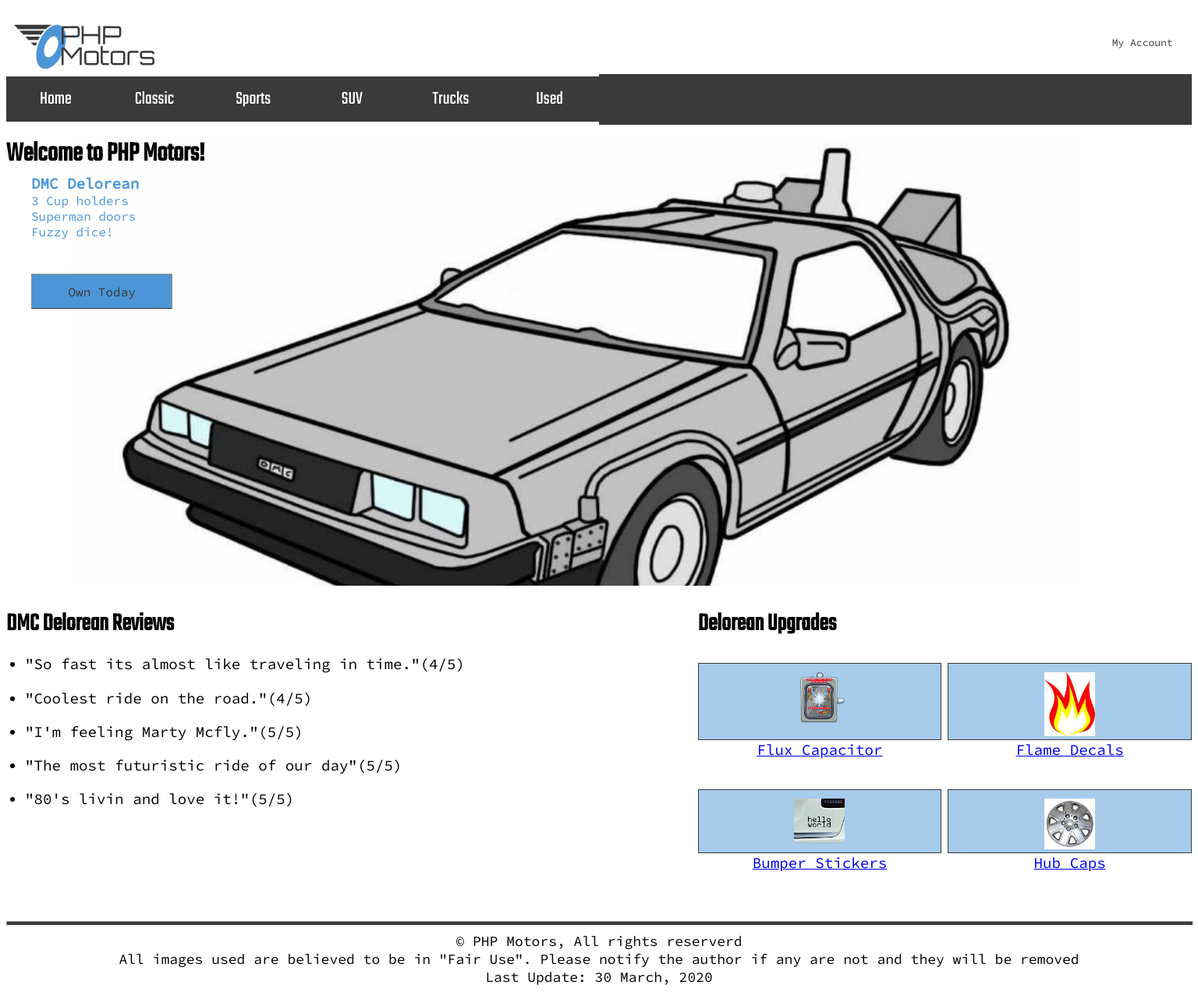
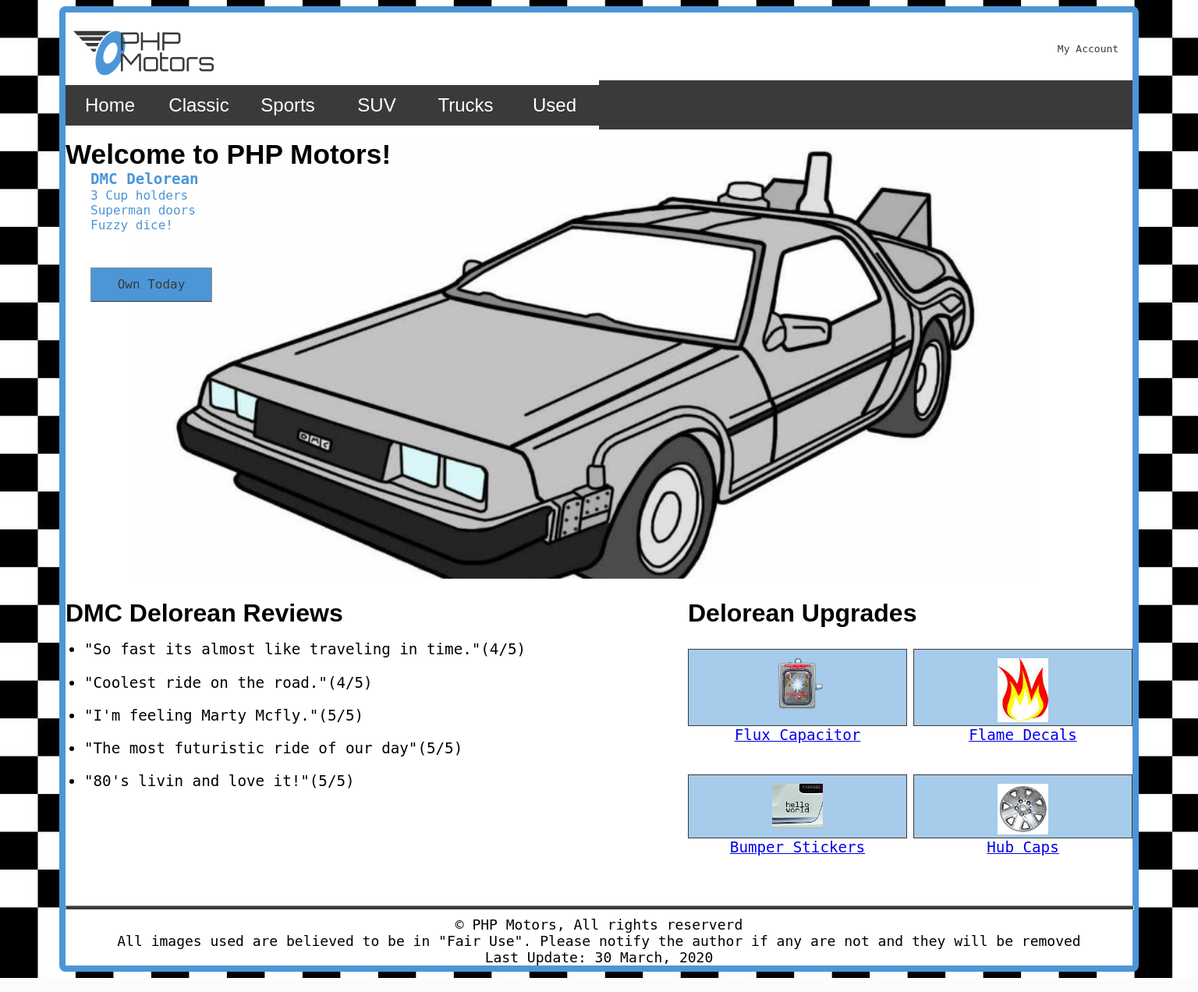
Before and after one commit to CristianAlegreBustos/phpmotors, a PHP site: page /home.php in a window 1536 px wide. Shown: the whole page at 78% size. Run offline with PHP 8.4, Linux system fonts and the light colour scheme.

Commit message:
Set up the background of the body with the image small check, also the blue border

```diff
--- a/css/home/style.css
+++ b/css/home/style.css
@@ -1,5 +1,3 @@
-@import url("https://fonts.googleapis.com/css2?family=Teko&display=swap");
-@import url("https://fonts.googleapis.com/css2?family=Source+Code+Pro:wght@400&display=swap");
 .header {
   grid-row: 1/2;
 }
--- a/css/template/navbar.scss
+++ b/css/template/navbar.scss
@@ -217,21 +217,40 @@
         @media screen and (min-width:1245px){
             height:4.6vw;
         }
-        @media screen and (min-width:1272px){
+        @media screen and (min-width:1268px){
+            height:4.55vw;
+        }
+        @media screen and (min-width:1282px){
             height:4.5vw;
         }
-        @media screen and (min-width:1300px){
-            height:4.4vw;
+        @media screen and (min-width:1296px){
+            height:4.45vw;
+        }
+        @media screen and (min-width:1310px){
+            height:4.40vw;
+        }
+        @media screen and (min-width:1326px){
+            height:4.35vw;
+        }
+        @media screen and (min-width:1333px){
+            height:4.32vw;
         }
         @media screen and (min-width:1337px){
-            height:4.35vw;
+            height:4.30vw;
         }
-        @media screen and (min-width:1345px){
-            height:4.3vw;
+        @media screen and (min-width:1355px){
+            height:4.25vw;
         }
-        @media screen and (min-width:1360px){
-            height:4.2vw;
+        @media screen and (min-width:1373px){
+            height:4.20vw;
         }
+        @media screen and (min-width:1389px){
+            height:4.15vw;
+        }
+        @media screen and (min-width:1406px){
+            height:4.10vw;
+        }
+
     }
 }
 @media screen and (min-width:900px) {
--- a/css/template/settings.scss
+++ b/css/template/settings.scss
@@ -1,6 +1,3 @@
-@import url('https://fonts.googleapis.com/css2?family=Teko&display=swap');
-
-@import url('https://fonts.googleapis.com/css2?family=Source+Code+Pro:wght@400&display=swap');
 //colors Scheme
 $light-gray:#bababa;
 $gray:#8d8d8d;
--- a/css/template/style.css
+++ b/css/template/style.css
@@ -1,5 +1,3 @@
-@import url("https://fonts.googleapis.com/css2?family=Teko&display=swap");
-@import url("https://fonts.googleapis.com/css2?family=Source+Code+Pro:wght@400&display=swap");
 .firstNavBar {
   display: grid;
   grid-template-columns: repeat(12, 1fr);
@@ -429,29 +427,59 @@
     height: 4.6vw;
   }
 }
-@media screen and (min-width: 500px) and (min-width: 1272px) {
+@media screen and (min-width: 500px) and (min-width: 1268px) {
+  .others {
+    height: 4.55vw;
+  }
+}
+@media screen and (min-width: 500px) and (min-width: 1282px) {
   .others {
     height: 4.5vw;
   }
 }
-@media screen and (min-width: 500px) and (min-width: 1300px) {
+@media screen and (min-width: 500px) and (min-width: 1296px) {
+  .others {
+    height: 4.45vw;
+  }
+}
+@media screen and (min-width: 500px) and (min-width: 1310px) {
   .others {
     height: 4.4vw;
   }
 }
-@media screen and (min-width: 500px) and (min-width: 1337px) {
+@media screen and (min-width: 500px) and (min-width: 1326px) {
   .others {
     height: 4.35vw;
   }
 }
-@media screen and (min-width: 500px) and (min-width: 1345px) {
+@media screen and (min-width: 500px) and (min-width: 1333px) {
+  .others {
+    height: 4.32vw;
+  }
+}
+@media screen and (min-width: 500px) and (min-width: 1337px) {
   .others {
     height: 4.3vw;
   }
 }
-@media screen and (min-width: 500px) and (min-width: 1360px) {
+@media screen and (min-width: 500px) and (min-width: 1355px) {
+  .others {
+    height: 4.25vw;
+  }
+}
+@media screen and (min-width: 500px) and (min-width: 1373px) {
   .others {
     height: 4.2vw;
+  }
+}
+@media screen and (min-width: 500px) and (min-width: 1389px) {
+  .others {
+    height: 4.15vw;
+  }
+}
+@media screen and (min-width: 500px) and (min-width: 1406px) {
+  .others {
+    height: 4.1vw;
   }
 }
 @media screen and (min-width: 900px) {
@@ -517,6 +545,12 @@
   font-family: "Teko", sans-serif;
 }
 
+@media screen and (min-width: 800px) {
+  .body {
+    background-image: url("../../images/site/small_check.jpg");
+  }
+}
+
 [class*=Bar] {
   padding-inline-start: 0em;
   padding-inline-end: 0em;
@@ -530,6 +564,12 @@
   margin: 0 auto;
   grid-template-columns: repeat(12, 1fr);
   grid-template-rows: 1fr 1fr repeat(9, 0.1rem) 1fr;
+  background-color: #fffffF;
+}
+@media screen and (min-width: 800px) {
+  .content {
+    max-width: 90%;
+  }
 }
 
 .content_noTemplate {
@@ -538,12 +578,20 @@
   margin: 0 auto;
   grid-template-columns: repeat(12, 1fr);
   grid-template-rows: 0.2fr repeat(5, 1fr) 1fr;
+  background-color: #fffffF;
+}
+@media screen and (min-width: 800px) {
+  .content_noTemplate {
+    max-width: 90%;
+    border: 8px solid #4c96d7;
+    border-radius: 0.5em 0.5em;
+  }
 }
 
 .header {
   display: grid;
   grid-column: 1/13;
-  grid-row: 1/3;
+  grid-row: 1/2;
   grid-template-columns: repeat(12, 1fr);
   grid-template-rows: repeat(2, 0.3fr);
 }
--- a/css/template/style.scss
+++ b/css/template/style.scss
@@ -4,6 +4,14 @@
 @import "footer.scss";
 @import "content.scss";
 @import "mixins.scss";
+
+.body{
+    @media screen and (min-width:800px) {
+        background-image:url("../../images/site/small_check.jpg");
+    }
+
+
+}
 
 [class*="Bar"]{
     padding-inline-start:0em;
@@ -18,6 +26,10 @@
     margin: 0 auto;
     grid-template-columns: repeat(12,1fr);
     grid-template-rows: 1fr 1fr repeat(9,0.1rem) 1fr ;
+    background-color: $white;
+    @media screen and (min-width:800px) {
+        max-width: 90%;
+    }
 }
 .content_noTemplate{
     display:grid;
@@ -25,11 +37,18 @@
     margin: 0 auto;
     grid-template-columns: repeat(12,1fr);
     grid-template-rows:0.2fr repeat(5,1fr) 1fr;
+    background-color: $white;
+    @media screen and (min-width:800px) {
+        max-width: 90%;
+        border: 8px solid $blue;
+        border-radius: 0.5em 0.5em;
+
+    }
 }
 .header{
     display: grid;
     grid-column: 1/13;
-    grid-row:1/3;
+    grid-row:1/2;
     grid-template-columns: repeat(12,1fr);
     grid-template-rows: repeat(2,0.3fr);
 }
```
Also changed, not shown: 2 other files.
